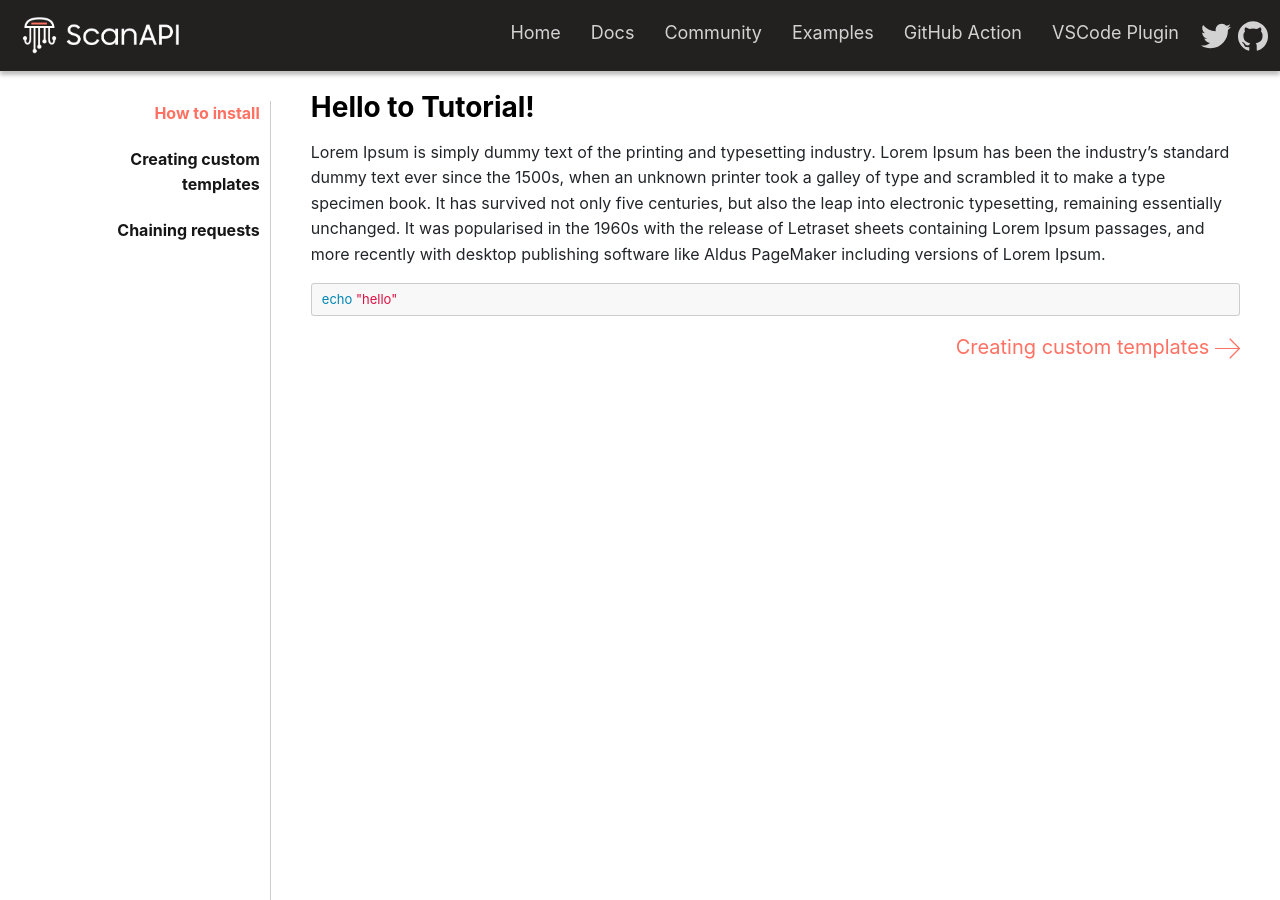
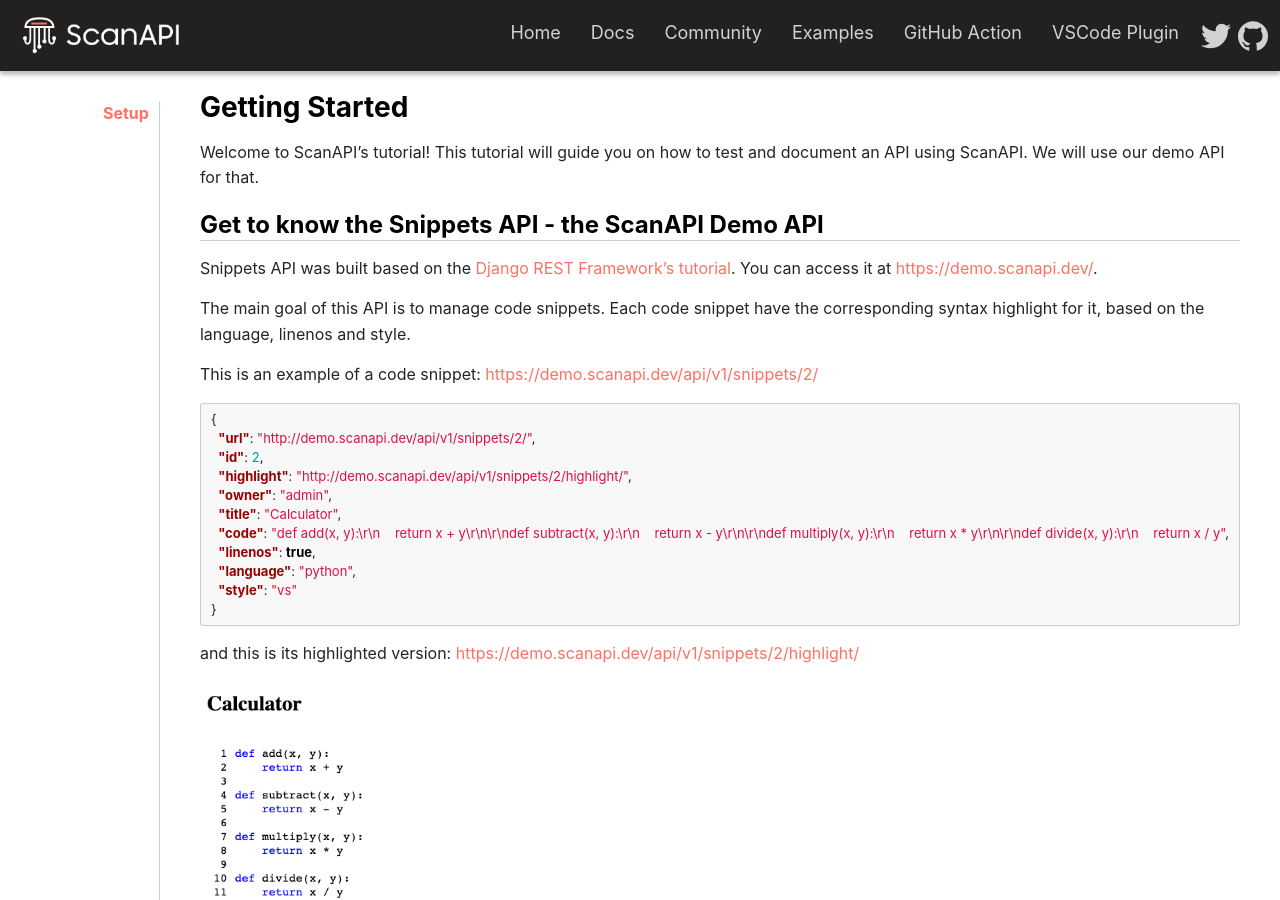
Before and after one commit to scanapi/website, a Jekyll site: the page built from _tutorials/page1.md, in a window 1280 px wide and 900 px high. Built offline with Jekyll 4.4.1, drawn with Linux system fonts in a browser that asks for light colours; some of the changed text lies outside the part shown.

Commit message:
Tutorial page 1

````diff
--- a/_tutorials/page1.md
+++ b/_tutorials/page1.md
@@ -1,17 +1,92 @@
 ---
 layout: tutorial
-title: Tutorial
-name: How to install
-next_page_title: Creating custom templates
+title: Getting Started
+name: Setup
+next_page_title: TODO
 ---
 
-# Hello to Tutorial!
+# Getting Started
 
-Lorem Ipsum is simply dummy text of the printing and typesetting industry. Lorem Ipsum has been the industry's standard dummy text ever since the 1500s, when an unknown printer took a galley of type
-and scrambled it to make a type specimen book. It has survived not only five centuries, but also the
-leap into electronic typesetting, remaining essentially unchanged. It was popularised in the 1960s
-with the release of Letraset sheets containing Lorem Ipsum passages, and more recently with desktop publishing software like Aldus PageMaker including versions of Lorem Ipsum.
+Welcome to ScanAPI's tutorial! This tutorial will guide you on how to test and document an API using
+ScanAPI. We will use our demo API for that.
+
+## Get to know the Snippets API - the ScanAPI Demo API
+
+Snippets API was built based on the [Django REST Framework's tutorial][drf-tutorial]. You can access
+it at [https://demo.scanapi.dev/](https://demo.scanapi.dev/).
+
+The main goal of this API is to manage code snippets. Each code snippet have the corresponding
+syntax highlight for it, based on the language, linenos and style.
+
+This is an example of a code snippet:
+[https://demo.scanapi.dev/api/v1/snippets/2/](https://demo.scanapi.dev/api/v1/snippets/2/)
+
+```json
+{
+  "url": "http://demo.scanapi.dev/api/v1/snippets/2/",
+  "id": 2,
+  "highlight": "http://demo.scanapi.dev/api/v1/snippets/2/highlight/",
+  "owner": "admin",
+  "title": "Calculator",
+  "code": "def add(x, y):\r\n    return x + y\r\n\r\ndef subtract(x, y):\r\n    return x - y\r\n\r\ndef multiply(x, y):\r\n    return x * y\r\n\r\ndef divide(x, y):\r\n    return x / y",
+  "linenos": true,
+  "language": "python",
+  "style": "vs"
+}
+```
+
+and this is its highlighted version: [https://demo.scanapi.dev/api/v1/snippets/2/highlight/](https://demo.scanapi.dev/api/v1/snippets/2/highlight/)
+
+<p>
+  <img
+    src="/assets/images/tutorial/page1/calculator-highlight.png"
+    width="200"
+    alt="An overview screenshot of the report."
+  >
+</p>
+
+### Documentation
+
+You can access the Snippets API [swagger][swagger] documentation at:
+[https://demo.scanapi.dev/api/v1/swagger-ui/](https://demo.scanapi.dev/api/v1/swagger-ui/)
+
+## Register on Snippets API
+
+Visit the [registration page][demo-api-registration] and create a new user:
+
+<p align="center">
+  <img
+    src="/assets/images/tutorial/page1/registration.png"
+    width="700"
+    alt="An overview screenshot of the report."
+  >
+</p>
+
+<p align="center">
+  <img
+    src="/assets/images/tutorial/page1/registration-complete.png"
+    width="700"
+    alt="An overview screenshot of the report."
+  >
+</p>
+
+## Install ScanAPI
+
+### Requirements
+
+- [python][python] version 3.6 or higher
+- [pip][pip-installation]
+
+### Install
 
 ```shell
-echo "hello"
+$ pip install scanapi
 ```
+
+[demo-api-registration]: https://demo.scanapi.dev/api/v1/rest-auth/registration/
+[demo-api-swagger]: https://demo.scanapi.dev/api/v1/swagger-ui/
+[demo-api]: https://demo.scanapi.dev/
+[drf-tutorial]: https://www.django-rest-framework.org/tutorial/1-serialization/
+[pip-installation]: https://pip.pypa.io/en/stable/installing/
+[python]: https://www.python.org/
+[swagger]: https://swagger.io/
````
Also changed, not shown: _tutorials/page2.md (deleted, +0 -17 lines), _tutorials/page3.md (deleted, +0 -12 lines), assets/images/tutorial/page1/calculator-highlight.png (added), assets/images/tutorial/page1/registration-complete.png (added), assets/images/tutorial/page1/registration.png (added).
